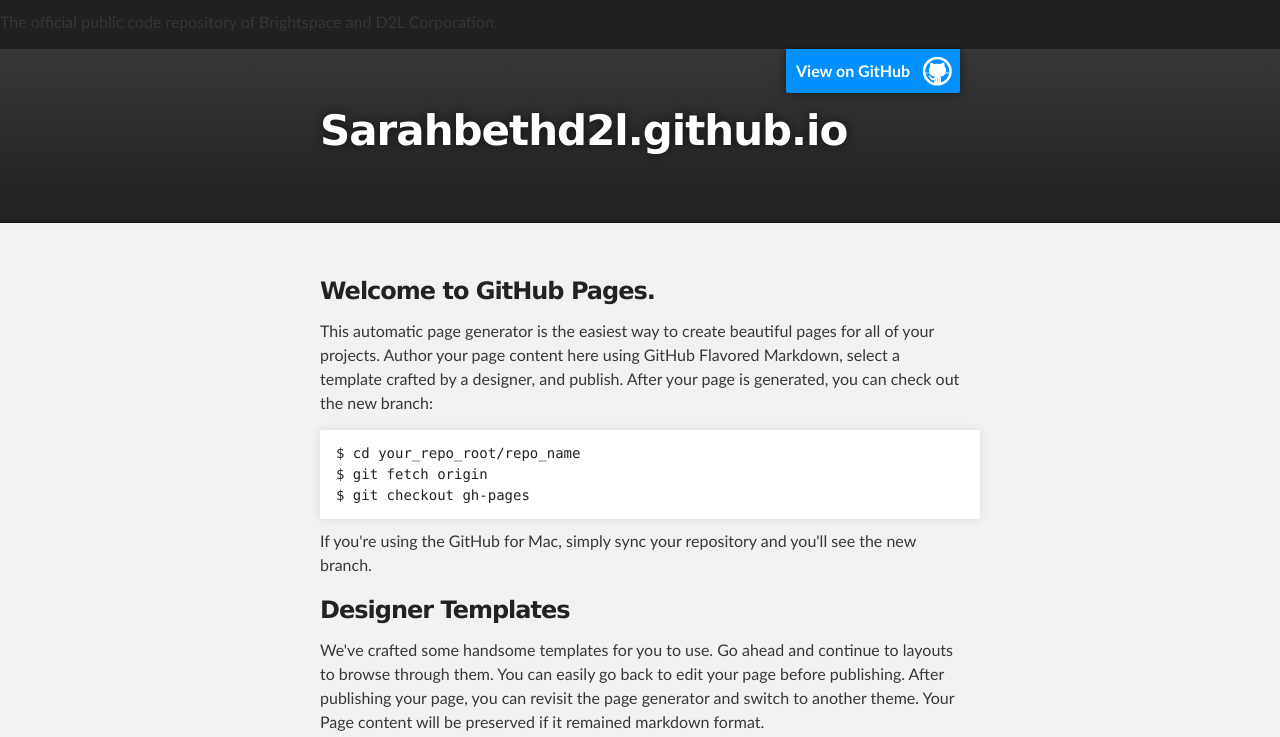
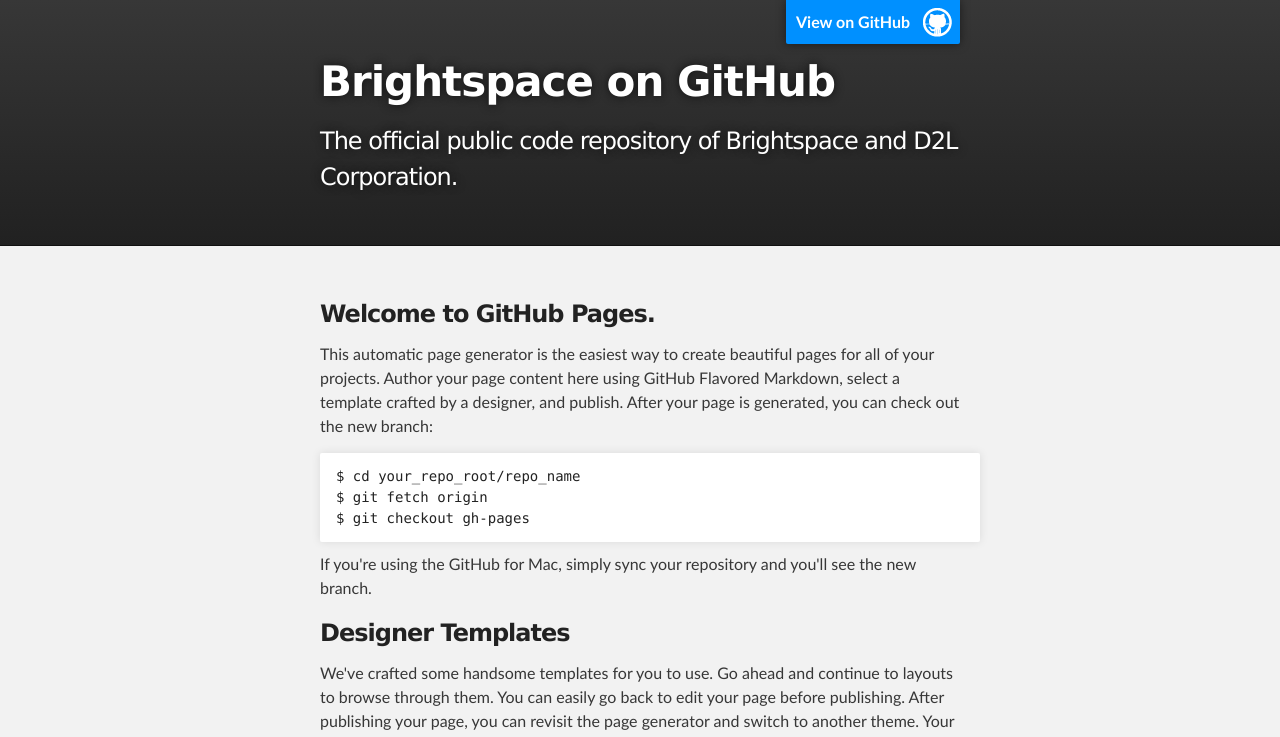
Before and after one commit to SarahBethD2L/SarahBethD2L.github.io, a plain HTML site: page index.html in a window 1280 px wide. Shown: the top 737 px of the page. Drawn offline with Linux system fonts and the light colour scheme.

Commit message:
Updated title and tagline.

```diff
--- a/index.html
+++ b/index.html
@@ -8,7 +8,7 @@
 
     <link rel="stylesheet" type="text/css" media="screen" href="stylesheets/stylesheet.css">
 
-    <title>Brightspace on GitHub</title><p>The official public code repository of Brightspace and D2L Corporation.</p>
+    <title>Brightspace on GitHub</title>
   </head>
 
   <body>
@@ -18,8 +18,8 @@
         <header class="inner">
           <a id="forkme_banner" href="https://github.com/SarahBethD2L">View on GitHub</a>
 
-          <h1 id="project_title">Sarahbethd2l.github.io</h1>
-          <h2 id="project_tagline"></h2>
+          <h1 id="project_title">Brightspace on GitHub</h1>
+          <h2 id="project_tagline">The official public code repository of Brightspace and D2L Corporation.</h2>
 
         </header>
     </div>
```
